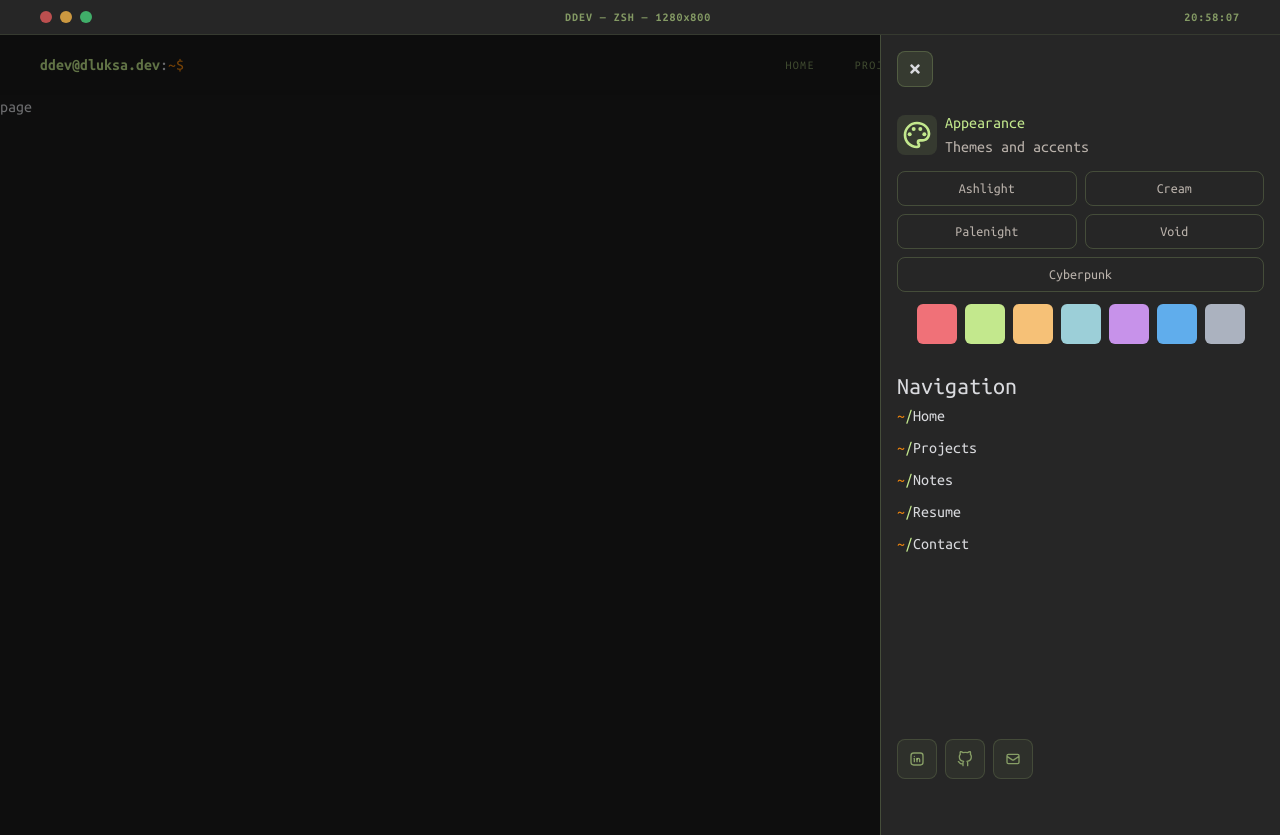
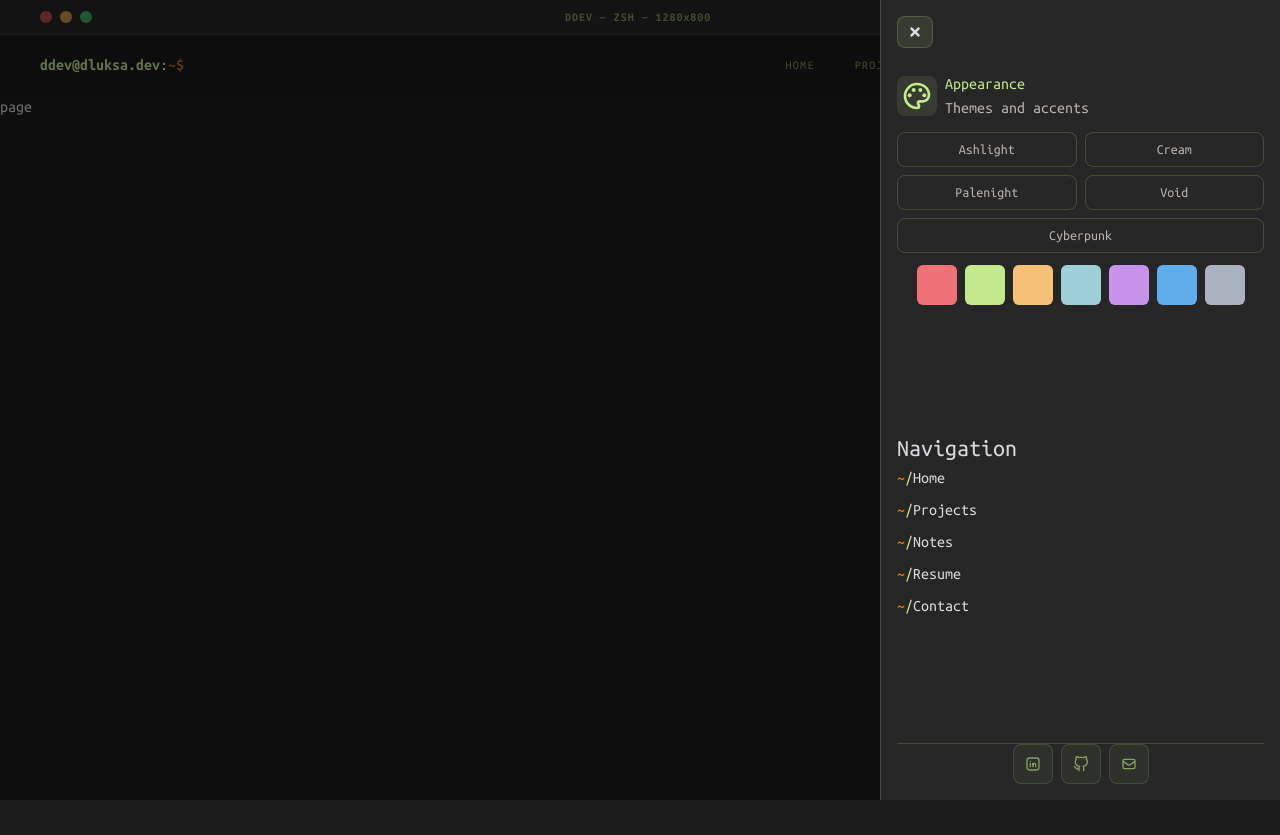
Before and after one commit to dlx20/dluksa.dev, a Next.js app: page /contact in a window 1280 px wide. Both pictures are taken after a click on the button "Open menu". After the commit the page ends 800 px from the top, so only its background shows below. Built offline with nearby package versions, Linux system fonts and the light colour scheme.

Commit message:
full height sidebar over the header

```diff
--- a/src/components/Header.tsx
+++ b/src/components/Header.tsx
@@ -50,13 +50,13 @@ const Header = () => {
   };
   const closeSidebar = () => {
     setIsOpen(false);
-  }
+  };
 
   return (
     <>
-      <header className="sticky top-0 z-30 flex flex-col items-center justify-center">
+      <header className="sticky top-0 z-10 flex flex-col items-center justify-center">
         {/* Upper header */}
-        <div className="flex w-full justify-between items-center bg-surface-elevated border-b border-accent/10 px-4 py-2 sm:px-6 lg:px-10">
+        <div className=" flex w-full justify-between items-center bg-surface-elevated border-b border-accent/10 px-4 py-2 sm:px-6 lg:px-10">
           {/* Mac window dots */}
           <div className="flex shrink-0 gap-2">
             <span className="size-3 rounded-full bg-danger/80" />
@@ -110,9 +110,9 @@ const Header = () => {
             >
               <FaBars size={14} />
             </button>
-            <Sidebar open={isOpen} onClose={closeSidebar} />
           </nav>
         </div>
+        <Sidebar open={isOpen} onClose={closeSidebar} />
       </header>
     </>
   );
--- a/src/components/Sidebar.tsx
+++ b/src/components/Sidebar.tsx
@@ -34,7 +34,7 @@ export default function Sidebar({ open, onClose }: SidebarProps) {
         <aside
           id="sidebar"
           inert={!open}
-          className={`fixed top-0 right-0 bottom-0 z-50 flex h-dvh w-100 max-w-[85vw] flex-col gap-6 border-l border-accent/20 bg-surface-elevated p-4 transition-transform duration-300 ease-out ${open ? "translate-x-0" : "translate-x-full"}`}
+          className={`fixed top-0 right-0 bottom-0 flex h-dvh w-100 max-w-[100vw] flex-col gap-6 border-l border-accent/20 bg-surface-elevated p-4 transition-transform duration-300 ease-out ${open ? "translate-x-0" : "translate-x-full"}`}
         >
           <button
             aria-label="Close menu"
@@ -44,11 +44,14 @@ export default function Sidebar({ open, onClose }: SidebarProps) {
             <FaTimes size={14} />
           </button>
 
-          <div>
+          <section className="flex flex-col h-dvh justify-between">
+            {/* Theme switcher */}
+            <div className="">
               <ThemeSwitcher />
             </div>
 
-          <div>
+            {/* Site navigation links */}
+            <div className="">
               <h1>Navigation</h1>
               <div className="flex flex-col gap-2">
                 {navLinks.map(({ title, url }) => (
@@ -63,9 +66,11 @@ export default function Sidebar({ open, onClose }: SidebarProps) {
               </div>
             </div>
 
-          <div className="mt-auto mb-10" >
+            {/* Social icon-links */}
+            <div className="flex items-center justify-center border-t border-accent/20">
               <Socials />
             </div>
+          </section>
         </aside>
       </div>
     </>
```
Lines whose indentation alone changed are shown as unchanged.
